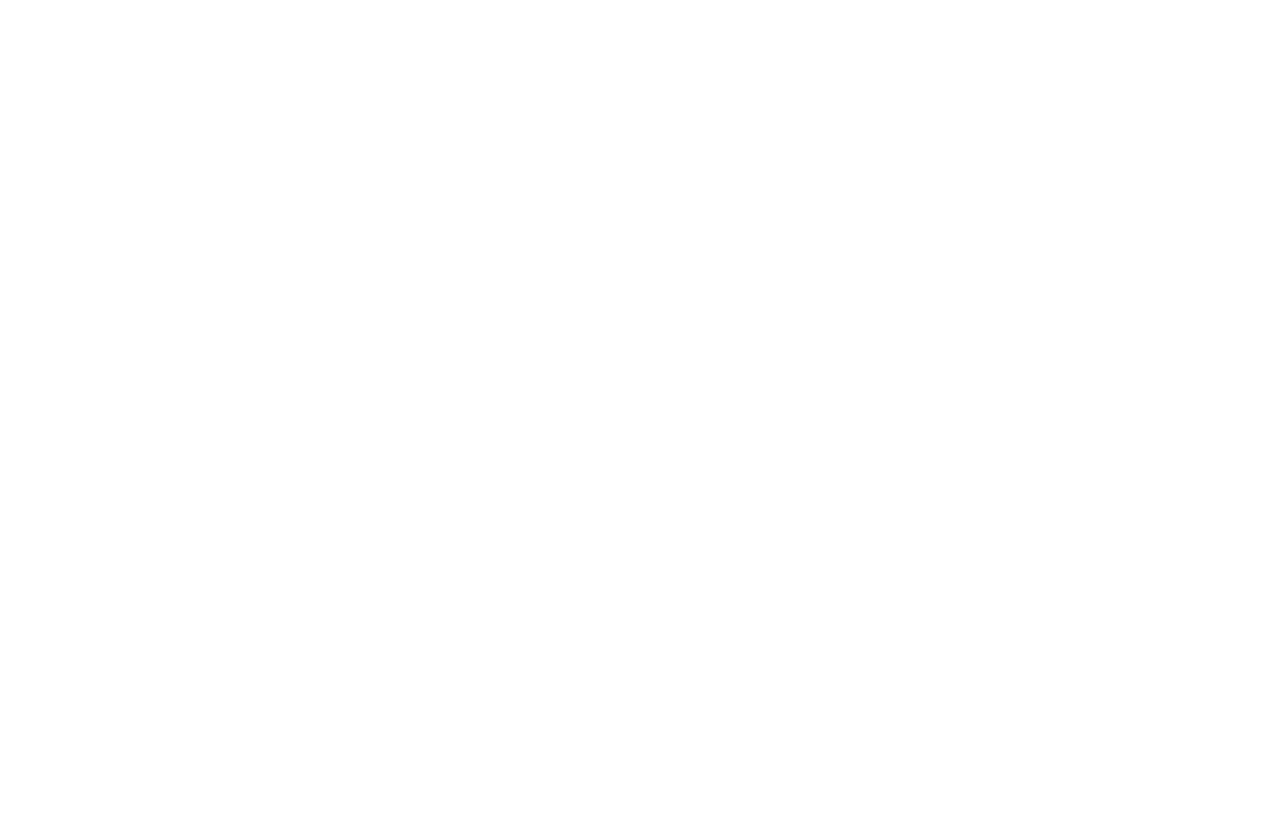
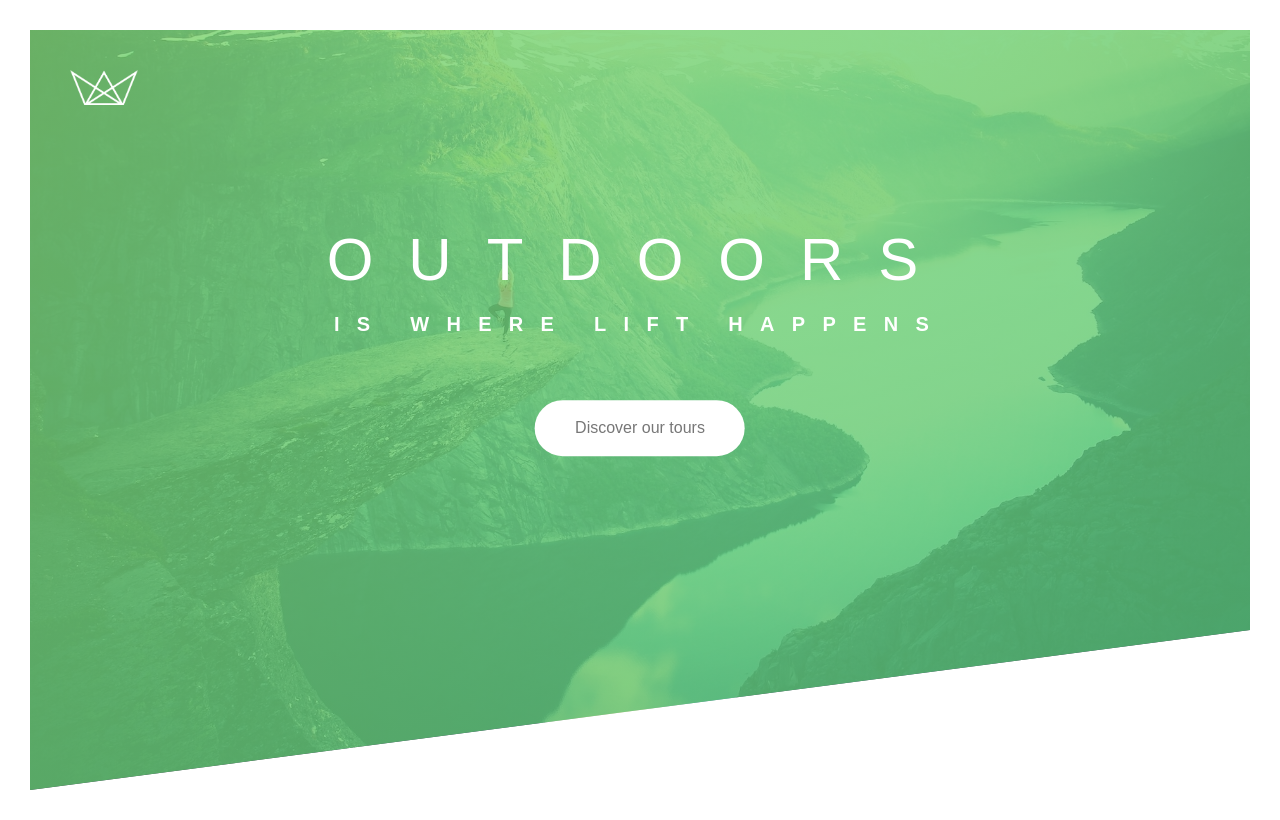
Before and after one commit to norvca/CSS2021, a plain HTML site: page index.html in a window 1280 px wide. Drawn offline with Linux system fonts and the light colour scheme.

Commit message:
Finish header with pure CSS

```diff
--- a/css/style.css
+++ b/css/style.css
@@ -6,3 +6,92 @@ Medium green: #55c57a
 Dark green: #28b485
 
 */
+
+* {
+  padding: 0;
+  margin: 0;
+  box-sizing: border-box;
+}
+
+body {
+  font-family: sans-serif;
+  font-weight: 400;
+  font-size: 16px;
+  line-height: 1.6;
+  color: #777;
+  padding: 30px;
+}
+
+.header {
+  height: 95vh;
+  background-image: linear-gradient(
+      to right bottom,
+      rgba(126, 213, 111, 0.8),
+      rgba(85, 197, 122, 0.8)
+    ),
+    url('../img/hero.jpg');
+  background-size: cover;
+  background-position: top;
+  clip-path: polygon(0 0, 100% 0, 100% 75vh, 0 100%);
+  position: relative;
+}
+
+.logo-box {
+  position: absolute;
+  left: 40px;
+  top: 40px;
+}
+
+.logo {
+  height: 35px;
+}
+
+.text-box {
+  position: absolute;
+  left: 50%;
+  top: 40%;
+  transform: translate(-50%, -50%);
+  text-align: center;
+}
+
+.heading-primary {
+  color: #fff;
+  text-transform: uppercase;
+  margin-bottom: 60px;
+}
+
+.heading-primary-main {
+  display: block;
+  font-size: 60px;
+  font-weight: 400;
+  letter-spacing: 35px;
+}
+.heading-primary-sub {
+  display: block;
+  font-size: 20px;
+  font-weight: 700;
+  letter-spacing: 17.3px;
+}
+
+.btn:link,
+.btn:visited {
+  display: inline-block;
+  text-decoration: none;
+  padding: 15px 40px;
+  border-radius: 100px;
+  transition: all 0.3s;
+}
+
+.btn:hover {
+  transform: translateY(-3px);
+  box-shadow: 0 10px 20px rgba(0, 0, 0, 0.2);
+}
+.btn:active {
+  transform: translateY(-1px);
+  box-shadow: 0 5px 10px rgba(0, 0, 0, 0.1);
+}
+
+.btn-white {
+  color: #777;
+  background-color: #fff;
+}
--- a/index.html
+++ b/index.html
@@ -1,19 +1,34 @@
 <!DOCTYPE html>
 <html lang="en">
-    <head>
-        <meta charset="UTF-8">
-        <meta name="viewport" content="width=device-width, initial-scale=1.0">
+  <head>
+    <meta charset="UTF-8" />
+    <meta name="viewport" content="width=device-width, initial-scale=1.0" />
 
-        <link href="https://fonts.googleapis.com/css?family=Lato:100,300,400,700,900" rel="stylesheet">
+    <link
+      href="https://fonts.googleapis.com/css?family=Lato:100,300,400,700,900"
+      rel="stylesheet"
+    />
 
-        <link rel="stylesheet" href="css/icon-font.css">
-        <link rel="stylesheet" href="css/style.css">
-        <link rel="shortcut icon" type="image/png" href="img/favicon.png">
+    <link rel="stylesheet" href="css/icon-font.css" />
+    <link rel="stylesheet" href="css/style.css" />
+    <link rel="shortcut icon" type="image/png" href="img/favicon.png" />
 
-        <title>Natours | Exciting tours for adventurous people</title>
-    </head>
-    <body>
+    <title>Natours | Exciting tours for adventurous people</title>
+  </head>
+  <body>
+    <header class="header">
+      <div class="logo-box">
+        <img class="logo" src="img/logo-white.png" alt="logo" />
+      </div>
 
+      <div class="text-box">
+        <h1 class="heading-primary">
+          <span class="heading-primary-main">Outdoors</span>
+          <span class="heading-primary-sub">is where lift happens</span>
+        </h1>
 
-    </body>
+        <a href="#" class="btn btn-white">Discover our tours</a>
+      </div>
+    </header>
+  </body>
 </html>
```
